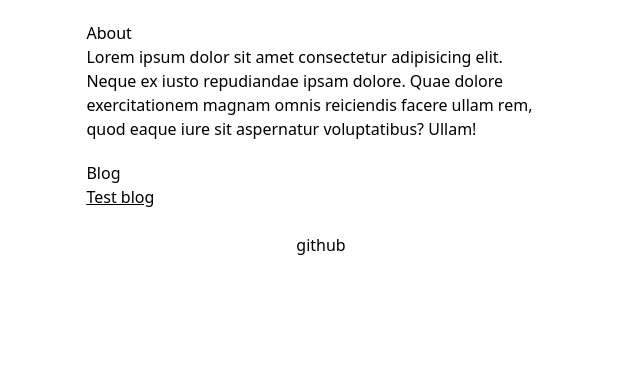
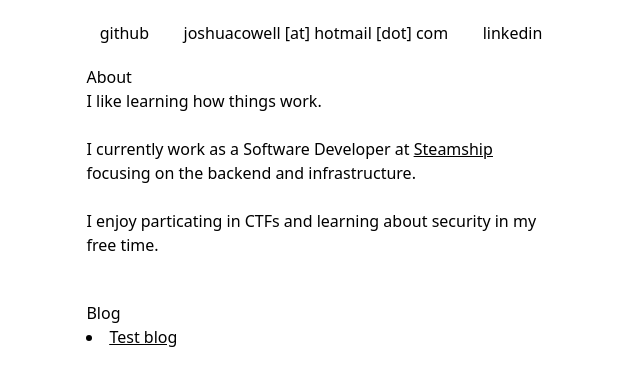
Before and after one commit to redcowe/personal_site, an Eleventy site: page index.njk in a window 1280 px wide. Shown: the part 119-504 px from the top of the page, without its empty margins (319-959 px from the left). Built offline with nearby package versions, Linux system fonts and the light colour scheme; Eleventy itself is replaced by a stand-in of ours; files that its build step writes are made by us from their sources.

Commit message:
updated layout and index to include email

```diff
--- a/_includes/layout.njk
+++ b/_includes/layout.njk
@@ -21,9 +21,5 @@
     <main class="flex flex-col gap-5">
         {% block content %}{% endblock %}
     </main>
-
-    <footer class="flex justify-center w-full">
-        <a href="https://github.com/redcowe" target="_blank">github</a>
-    </footer>
 </body>
 </html>
--- a/index.njk
+++ b/index.njk
@@ -2,12 +2,30 @@
 
 {% block content %}
     <div>
+        <ul class="flex gap-2 w-full justify-around">
+            <li>
+                <a href="https://github.com/redcowe" target="_blank">github</a>
+            </li>
+            <li>
+                <a href="mailto:joshuacowell&#64;hotmail&#46;com">joshuacowell [at] hotmail [dot] com</a>
+            </li>
+            <li>
+                <a href="https://www.linkedin.com/in/joshuacowell/" target="_blank">linkedin</a>
+            </li>
+        </ul>
+    </div>
+    <div>
         <p>About</p>
-        <p>Lorem ipsum dolor sit amet consectetur adipisicing elit. Neque ex iusto repudiandae ipsam dolore. Quae dolore exercitationem magnam omnis reiciendis facere ullam rem, quod eaque iure sit aspernatur voluptatibus? Ullam!</p>
+        <p>I like learning how things work.</p>
+        <br>
+        <p>I currently work as a Software Developer at <u><a href="https://steamship.co.jp/" target="_blank">Steamship</a></u> focusing on the backend and infrastructure.</p>
+        <br>
+        <p>I enjoy particating in CTFs and learning about security in my free time.</p>
+        <br>
     </div>
-     <div>
+    <div>
         <p>Blog</p>
-        <ul>
+        <ul class="flex flex-col gap-1 list-disc list-inside">
             {% for post in collections.blog%}
                 <li>
                     <u>
```
